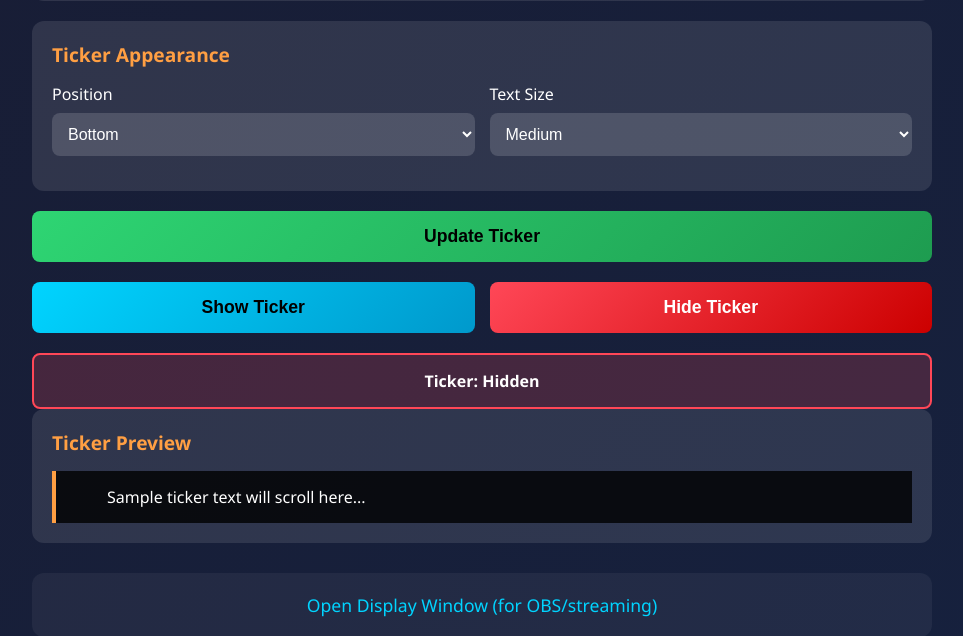
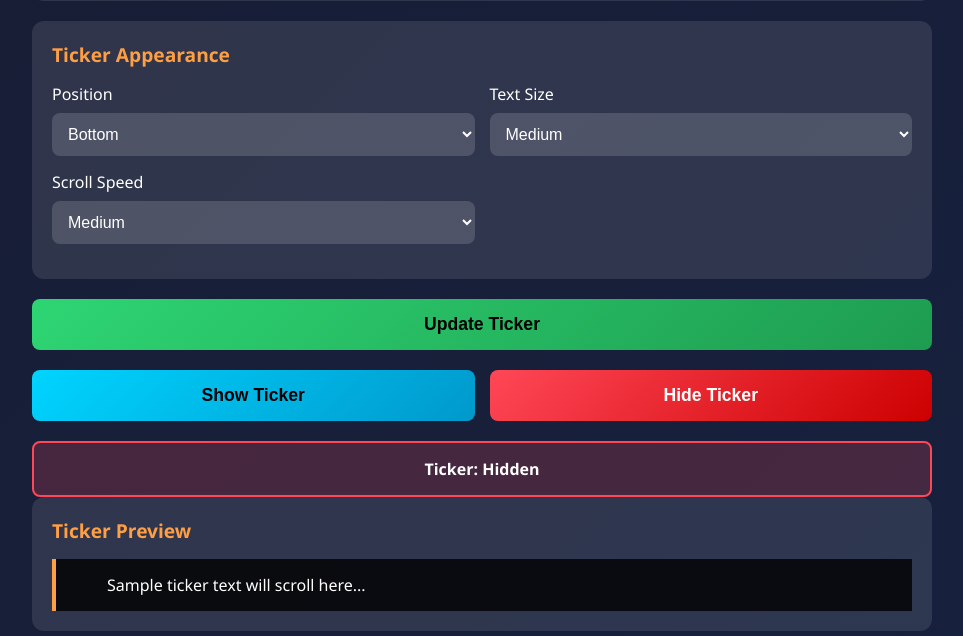
Before and after one commit to soundiesam/DemoHTML-, a Flask app: page / in a window 1280 px wide. Shown: the part 1654-2290 px from the top of the page, without its empty margins (158-1121 px from the left). Run offline with Flask 3, Linux system fonts and the light colour scheme; some libraries are stand-ins or nearby versions.

Commit message:
Add speed control for the RSS feed ticker
Adds a scroll speed selection to the RSS ticker, with options for slow, medium, and fast. Updates main.py, templates/control.html, and templates/display.html to implement and display the speed control functionality.

Replit-Commit-Author: Agent
Replit-Commit-Session-Id: b4c212f0-e299-4ef1-9264-67522c127eb1
Replit-Commit-Checkpoint-Type: full_checkpoint
Replit-Commit-Event-Id: dc9e3f83-c4aa-4f3a-910c-6da84c842a2a
Replit-Commit-Screenshot-Url: https://storage.googleapis.com/screenshot-production-us-central1/39d41133-4781-4460-af0a-cdcad143572d/b4c212f0-e299-4ef1-9264-67522c127eb1/KvVEgs4
Replit-Helium-Checkpoint-Created: true

```diff
--- a/main.py
+++ b/main.py
@@ -24,6 +24,7 @@ ticker_state = {
     'items': [],
     'position': 'bottom',
     'textSize': 'medium',
+    'speed': 'medium',
     'visible': False,
     'lastFetch': None
 }
--- a/templates/control.html
+++ b/templates/control.html
@@ -313,6 +313,17 @@
                     </select>
                 </div>
             </div>
+            <div class="row">
+                <div>
+                    <label for="tickerSpeed">Scroll Speed</label>
+                    <select id="tickerSpeed">
+                        <option value="slow">Slow</option>
+                        <option value="medium" selected>Medium</option>
+                        <option value="fast">Fast</option>
+                    </select>
+                </div>
+                <div></div>
+            </div>
         </div>
 
         <div class="button-group">
@@ -361,6 +372,7 @@
             document.getElementById('feedUrl').value = state.feedUrl || '';
             document.getElementById('tickerPosition').value = state.position;
             document.getElementById('tickerTextSize').value = state.textSize;
+            document.getElementById('tickerSpeed').value = state.speed || 'medium';
 
             updateFeedItems(state.items);
             updateTickerStatus(state.visible);
@@ -474,7 +486,8 @@
         function updateTickerSettings() {
             const state = {
                 position: document.getElementById('tickerPosition').value,
-                textSize: document.getElementById('tickerTextSize').value
+                textSize: document.getElementById('tickerTextSize').value,
+                speed: document.getElementById('tickerSpeed').value
             };
 
             fetch('/api/ticker', {
--- a/templates/display.html
+++ b/templates/display.html
@@ -96,6 +96,9 @@
             color: #ffffff;
             text-shadow: 1px 1px 3px rgba(0, 0, 0, 0.5);
         }
+        .ticker.speed-slow .ticker-content { animation-duration: 60s; }
+        .ticker.speed-medium .ticker-content { animation-duration: 30s; }
+        .ticker.speed-fast .ticker-content { animation-duration: 15s; }
         .ticker-content span {
             padding: 0 50px;
         }
@@ -170,6 +173,7 @@
             ticker.className = 'ticker';
             ticker.classList.add('pos-' + state.position);
             ticker.classList.add('size-' + state.textSize);
+            ticker.classList.add('speed-' + (state.speed || 'medium'));
 
             if (state.items && state.items.length > 0) {
                 tickerContent.innerHTML = state.items.map(item => `<span>${item}</span>`).join('');
```
